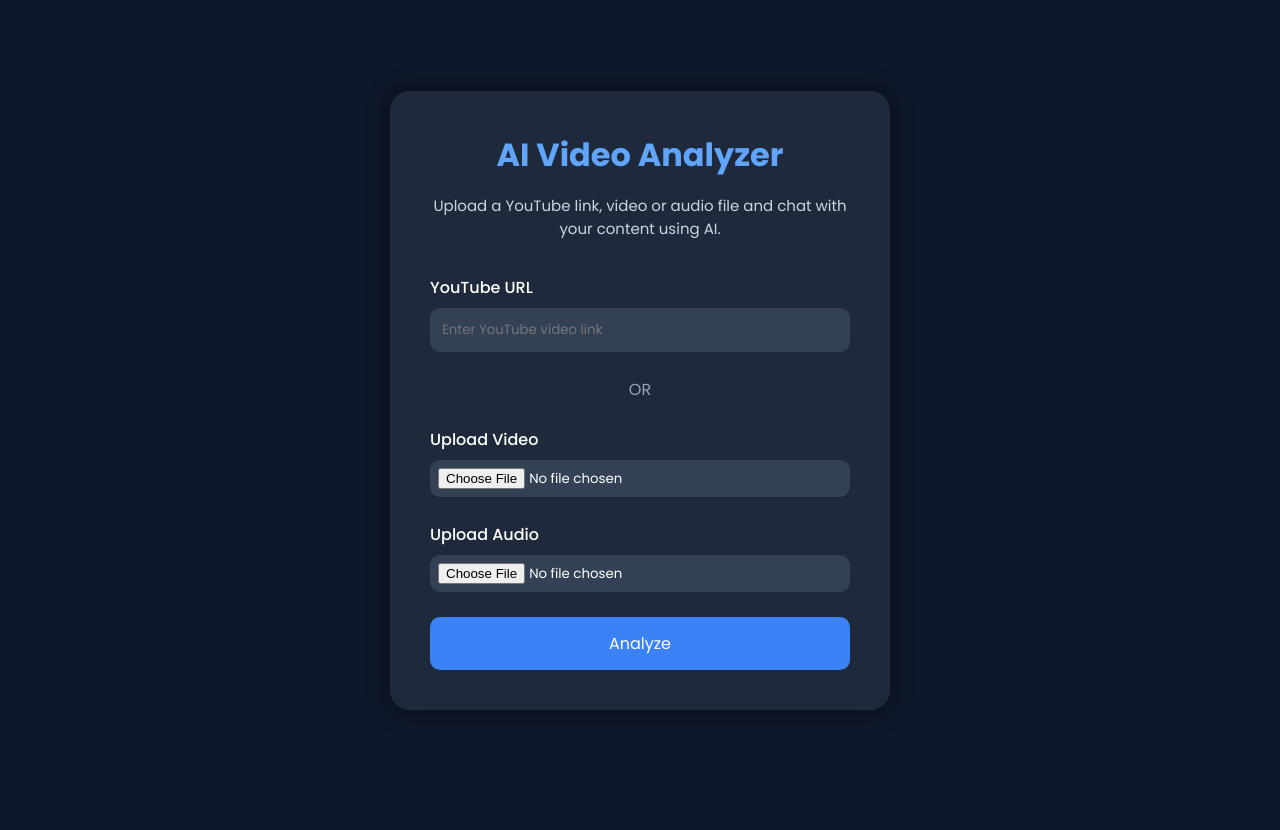
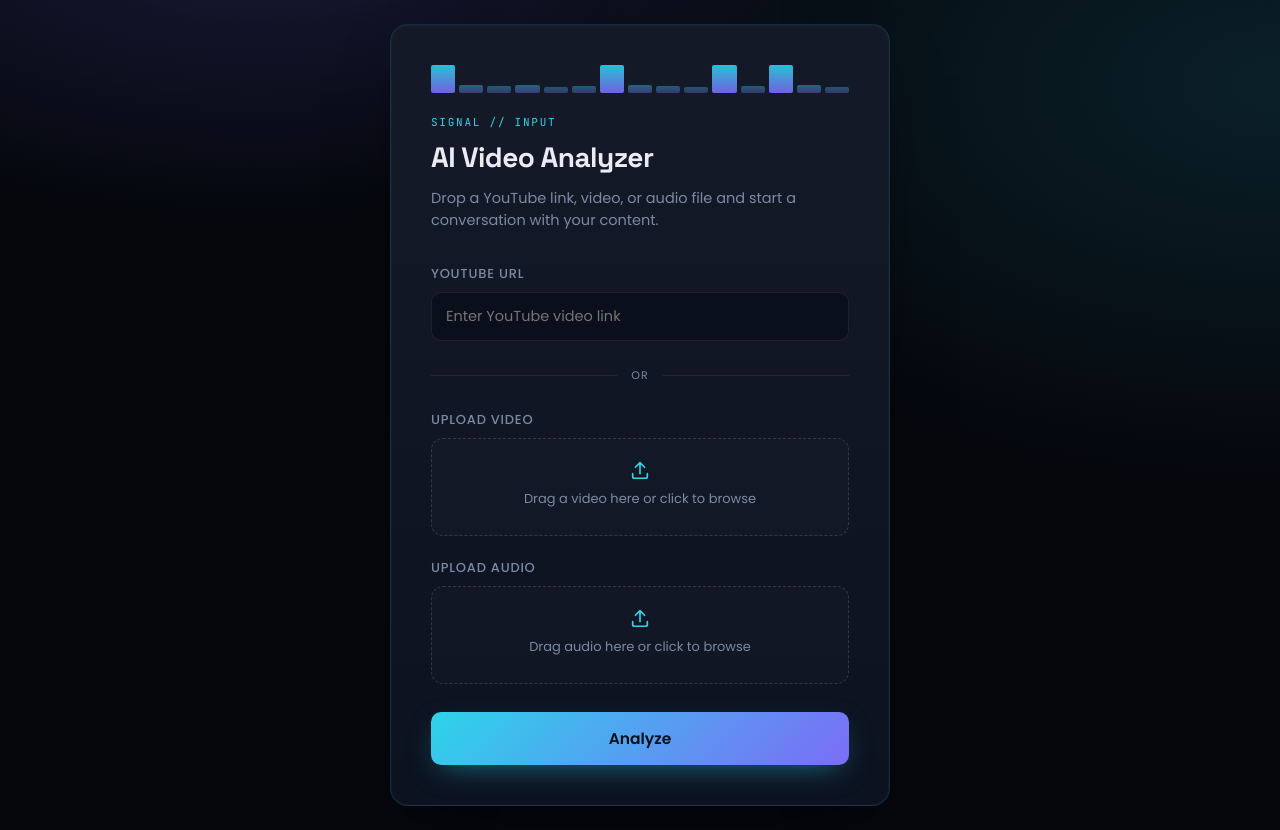
Before and after one commit to rajveer0104/AI-Video-Analyser, a Django app: page /home/ in a window 1280 px wide. Before the commit the page ends 710 px from the top, so only its background shows below. Run offline with Django 5.2, Linux system fonts and the light colour scheme; the visitor is signed in with stand-in values (Sample User, id 1); some libraries are stand-ins or nearby versions.

Commit message:
small changes

```diff
--- a/aianalyzer/inp/static/inp/css/home.css
+++ b/aianalyzer/inp/static/inp/css/home.css
@@ -5,130 +5,248 @@
     font-family:'Poppins',sans-serif;
 }
 
+:root{
+    --bg:#05070d;
+    --panel:#0c1220;
+    --panel-border:rgba(45,212,234,.14);
+    --ink:#e7ecf5;
+    --muted:#7c8aa5;
+    --accent:#2dd4ea;
+    --accent-2:#7c6cf6;
+    --mono:'JetBrains Mono',monospace;
+    --display:'Space Grotesk',sans-serif;
+}
+
 body{
-
-    background:#0f172a;
-
+    background:
+        radial-gradient(600px 300px at 20% -10%, rgba(124,108,246,.18), transparent),
+        radial-gradient(700px 400px at 100% 10%, rgba(45,212,234,.12), transparent),
+        var(--bg);
     display:flex;
-
     justify-content:center;
-
     align-items:center;
-
     min-height:100vh;
-
-    color:white;
+    color:var(--ink);
+    padding:24px;
 }
 
 .container{
-
     width:100%;
-
     display:flex;
-
     justify-content:center;
-
     align-items:center;
 }
 
 .card{
+    position:relative;
+    width:500px;
+    max-width:100%;
+    background:linear-gradient(180deg, rgba(255,255,255,.03), rgba(255,255,255,0)) var(--panel);
+    padding:40px;
+    border-radius:18px;
+    border:1px solid var(--panel-border);
+    box-shadow:0 30px 60px -20px rgba(0,0,0,.6), 0 0 0 1px rgba(255,255,255,.02) inset;
+    overflow:hidden;
+}
 
-    width:500px;
+/* signature waveform */
+.waveform{
+    display:flex;
+    align-items:flex-end;
+    gap:4px;
+    height:28px;
+    margin-bottom:22px;
+}
 
-    background:#1e293b;
+.waveform span{
+    flex:1;
+    background:linear-gradient(180deg, var(--accent), var(--accent-2));
+    border-radius:2px;
+    opacity:.55;
+    animation:pulse 1.6s ease-in-out infinite;
+}
 
-    padding:40px;
+.waveform span:nth-child(odd){ animation-duration:1.9s; }
+.waveform span:nth-child(3n){ animation-duration:1.3s; }
+.waveform span:nth-child(5n){ animation-duration:2.2s; }
 
-    border-radius:20px;
+@keyframes pulse{
+    0%,100%{ height:20%; opacity:.35; }
+    50%{ height:100%; opacity:.9; }
+}
 
-    box-shadow:0 0 25px rgba(0,0,0,.4);
+.eyebrow{
+    font-family:var(--mono);
+    font-size:11px;
+    letter-spacing:.16em;
+    color:var(--accent);
+    margin-bottom:10px;
 }
 
 h1{
-
-    text-align:center;
-
-    margin-bottom:15px;
-
-    color:#60a5fa;
+    font-family:var(--display);
+    font-weight:700;
+    font-size:28px;
+    letter-spacing:-.02em;
+    margin-bottom:12px;
+    color:var(--ink);
 }
 
 .subtitle{
-
-    text-align:center;
-
-    color:#cbd5e1;
-
-    margin-bottom:35px;
-
-    font-size:15px;
+    color:var(--muted);
+    margin-bottom:32px;
+    font-size:14.5px;
+    line-height:1.55;
 }
 
 .input-group{
-
-    margin-bottom:25px;
+    margin-bottom:22px;
 }
 
 label{
-
     display:block;
-
     margin-bottom:8px;
-
+    font-size:13px;
     font-weight:500;
+    color:var(--muted);
+    text-transform:uppercase;
+    letter-spacing:.06em;
 }
 
-input{
-
+input[type=text],
+input[type=url]{
     width:100%;
-
-    padding:12px;
-
-    border:none;
-
+    padding:13px 14px;
+    border:1px solid rgba(255,255,255,.08);
     border-radius:10px;
-
-    background:#334155;
-
-    color:white;
+    background:#0a0f1c;
+    color:var(--ink);
+    font-size:14.5px;
+    transition:.2s border-color, .2s box-shadow;
 }
 
-input[type=file]{
-
-    padding:8px;
+input[type=text]:focus,
+input[type=url]:focus{
+    outline:none;
+    border-color:var(--accent);
+    box-shadow:0 0 0 3px rgba(45,212,234,.15);
 }
 
 .divider{
+    display:flex;
+    align-items:center;
+    gap:14px;
+    margin:26px 0;
+    color:var(--muted);
+    font-family:var(--mono);
+    font-size:11px;
+    letter-spacing:.1em;
+}
 
+.divider::before,
+.divider::after{
+    content:"";
+    flex:1;
+    height:1px;
+    background:rgba(255,255,255,.08);
+}
+
+/* dropzone (wraps the real file input) */
+.dropzone{
+    position:relative;
+    border:1.5px dashed rgba(255,255,255,.14);
+    border-radius:12px;
+    padding:20px 16px;
     text-align:center;
+    color:var(--muted);
+    cursor:pointer;
+    transition:.2s border-color, .2s background;
+    background:rgba(255,255,255,.015);
+}
 
-    margin:25px 0;
+.dropzone:hover{
+    border-color:rgba(45,212,234,.4);
+    background:rgba(45,212,234,.04);
+}
 
-    color:#94a3b8;
+.dropzone.drag-over{
+    border-color:var(--accent);
+    background:rgba(45,212,234,.08);
+}
+
+.dropzone.has-file{
+    border-style:solid;
+    border-color:var(--accent);
+}
+
+.dz-icon{
+    display:block;
+    margin:0 auto 8px;
+    color:var(--accent);
+}
+
+.dz-text{
+    display:block;
+    font-size:13px;
+}
+
+.dz-filename{
+    display:block;
+    margin-top:6px;
+    font-family:var(--mono);
+    font-size:12px;
+    color:var(--ink);
+}
+
+.dropzone input[type=file]{
+    position:absolute;
+    inset:0;
+    opacity:0;
+    cursor:pointer;
+    width:100%;
+    height:100%;
 }
 
 .btn{
-
+    position:relative;
+    overflow:hidden;
     width:100%;
-
-    padding:14px;
-
+    padding:15px;
     border:none;
-
     border-radius:10px;
-
-    background:#3b82f6;
-
-    color:white;
-
-    font-size:16px;
-
+    background:linear-gradient(135deg, var(--accent), var(--accent-2));
+    color:#04101a;
+    font-weight:600;
+    font-size:15.5px;
     cursor:pointer;
-
-    transition:.3s;
+    margin-top:6px;
+    box-shadow:0 10px 30px -10px rgba(45,212,234,.5);
+    transition:.2s transform, .2s box-shadow;
 }
 
 .btn:hover{
+    transform:translateY(-1px);
+    box-shadow:0 14px 34px -10px rgba(45,212,234,.65);
+}
 
-    background:#2563eb;
+.btn:active{
+    transform:translateY(0);
 }
+
+.ripple{
+    position:absolute;
+    border-radius:50%;
+    background:rgba(4,16,26,.35);
+    transform:scale(0);
+    animation:ripple .6s ease-out;
+    pointer-events:none;
+}
+
+@keyframes ripple{
+    to{ transform:scale(2.5); opacity:0; }
+}
+
+@media (prefers-reduced-motion: reduce){
+    .waveform span{ animation:none; height:60%; opacity:.6; }
+    .btn{ transition:none; }
+}
--- a/aianalyzer/inp/static/inp/js/home.js
+++ b/aianalyzer/inp/static/inp/js/home.js
@@ -1,11 +1,70 @@
-const form = document.querySelector("form");
+// ===============================
+// DROPZONE FILE INPUTS
+// ===============================
 
-form.addEventListener("submit", () => {
+document.querySelectorAll(".dropzone").forEach(zone => {
 
-    const button = document.querySelector(".btn");
+    const input = zone.querySelector("input[type=file]");
+    const filenameEl = zone.querySelector(".dz-filename");
 
-    button.innerHTML = "Analyzing...";
+    if (!input) return;
 
-    button.disabled = true;
+    const showFile = () => {
+        if (input.files && input.files.length > 0) {
+            filenameEl.textContent = input.files[0].name;
+            zone.classList.add("has-file");
+        } else {
+            filenameEl.textContent = "";
+            zone.classList.remove("has-file");
+        }
+    };
+
+    input.addEventListener("change", showFile);
+
+    ["dragenter", "dragover"].forEach(evt => {
+        zone.addEventListener(evt, (e) => {
+            e.preventDefault();
+            zone.classList.add("drag-over");
+        });
+    });
+
+    ["dragleave", "drop"].forEach(evt => {
+        zone.addEventListener(evt, (e) => {
+            e.preventDefault();
+            zone.classList.remove("drag-over");
+        });
+    });
+
+    zone.addEventListener("drop", (e) => {
+        if (e.dataTransfer.files.length > 0) {
+            input.files = e.dataTransfer.files;
+            showFile();
+        }
+    });
 
 });
+
+// ===============================
+// BUTTON RIPPLE EFFECT
+// ===============================
+
+document.querySelectorAll(".btn").forEach(button => {
+
+    button.addEventListener("click", function (e) {
+
+        const ripple = document.createElement("span");
+        const rect = this.getBoundingClientRect();
+        const size = Math.max(rect.width, rect.height);
+
+        ripple.style.width = ripple.style.height = size + "px";
+        ripple.style.left = e.clientX - rect.left - size / 2 + "px";
+        ripple.style.top = e.clientY - rect.top - size / 2 + "px";
+        ripple.className = "ripple";
+
+        this.appendChild(ripple);
+
+        setTimeout(() => ripple.remove(), 600);
+
+    });
+
+});
--- a/aianalyzer/inp/templates/inp/home.html
+++ b/aianalyzer/inp/templates/inp/home.html
@@ -10,9 +10,7 @@
     <link rel="stylesheet" href="{% static 'inp/css/home.css' %}">
 
     <link rel="preconnect" href="https://fonts.googleapis.com">
-    <link href="https://fonts.googleapis.com/css2?family=Poppins:wght@300;400;500;600;700&display=swap" rel="stylesheet">
-
-    <script src="https://kit.fontawesome.com/your-kit-id.js" crossorigin="anonymous"></script>
+    <link href="https://fonts.googleapis.com/css2?family=Space+Grotesk:wght@500;600;700&family=Poppins:wght@300;400;500;600&family=JetBrains+Mono:wght@400;500&display=swap" rel="stylesheet">
 </head>
 
 <body>
@@ -21,10 +19,17 @@
 
     <div class="card">
 
+        <div class="waveform" aria-hidden="true">
+            <span></span><span></span><span></span><span></span><span></span>
+            <span></span><span></span><span></span><span></span><span></span>
+            <span></span><span></span><span></span><span></span><span></span>
+        </div>
+
+        <p class="eyebrow">SIGNAL // INPUT</p>
         <h1>AI Video Analyzer</h1>
 
         <p class="subtitle">
-            Upload a YouTube link, video or audio file and chat with your content using AI.
+            Drop a YouTube link, video, or audio file and start a conversation with your content.
         </p>
 
         <form method="POST" enctype="multipart/form-data">
@@ -32,35 +37,34 @@
             {% csrf_token %}
 
             <div class="input-group">
-
                 <label>YouTube URL</label>
-
                 {{ form.youtube_url }}
-
             </div>
 
-            <div class="divider">
-                OR
+            <div class="divider"><span>OR</span></div>
+
+            <div class="input-group">
+                <label>Upload Video</label>
+                <div class="dropzone" data-target="id_video_file">
+                    <svg class="dz-icon" width="22" height="22" viewBox="0 0 24 24" fill="none" stroke="currentColor" stroke-width="1.8"><path d="M12 16V4m0 0L7 9m5-5l5 5" stroke-linecap="round" stroke-linejoin="round"/><path d="M4 16v3a2 2 0 002 2h12a2 2 0 002-2v-3" stroke-linecap="round" stroke-linejoin="round"/></svg>
+                    <span class="dz-text">Drag a video here or click to browse</span>
+                    <span class="dz-filename"></span>
+                    {{ form.video_file }}
+                </div>
             </div>
 
             <div class="input-group">
-
-                <label>Upload Video</label>
-
-                {{ form.video_file }}
-
-            </div>
-
-            <div class="input-group">
-
                 <label>Upload Audio</label>
-
-                {{ form.audio_file }}
-
+                <div class="dropzone" data-target="id_audio_file">
+                    <svg class="dz-icon" width="22" height="22" viewBox="0 0 24 24" fill="none" stroke="currentColor" stroke-width="1.8"><path d="M12 16V4m0 0L7 9m5-5l5 5" stroke-linecap="round" stroke-linejoin="round"/><path d="M4 16v3a2 2 0 002 2h12a2 2 0 002-2v-3" stroke-linecap="round" stroke-linejoin="round"/></svg>
+                    <span class="dz-text">Drag audio here or click to browse</span>
+                    <span class="dz-filename"></span>
+                    {{ form.audio_file }}
+                </div>
             </div>
 
             <button type="submit" class="btn">
-                Analyze
+                <span>Analyze</span>
             </button>
 
         </form>
```
